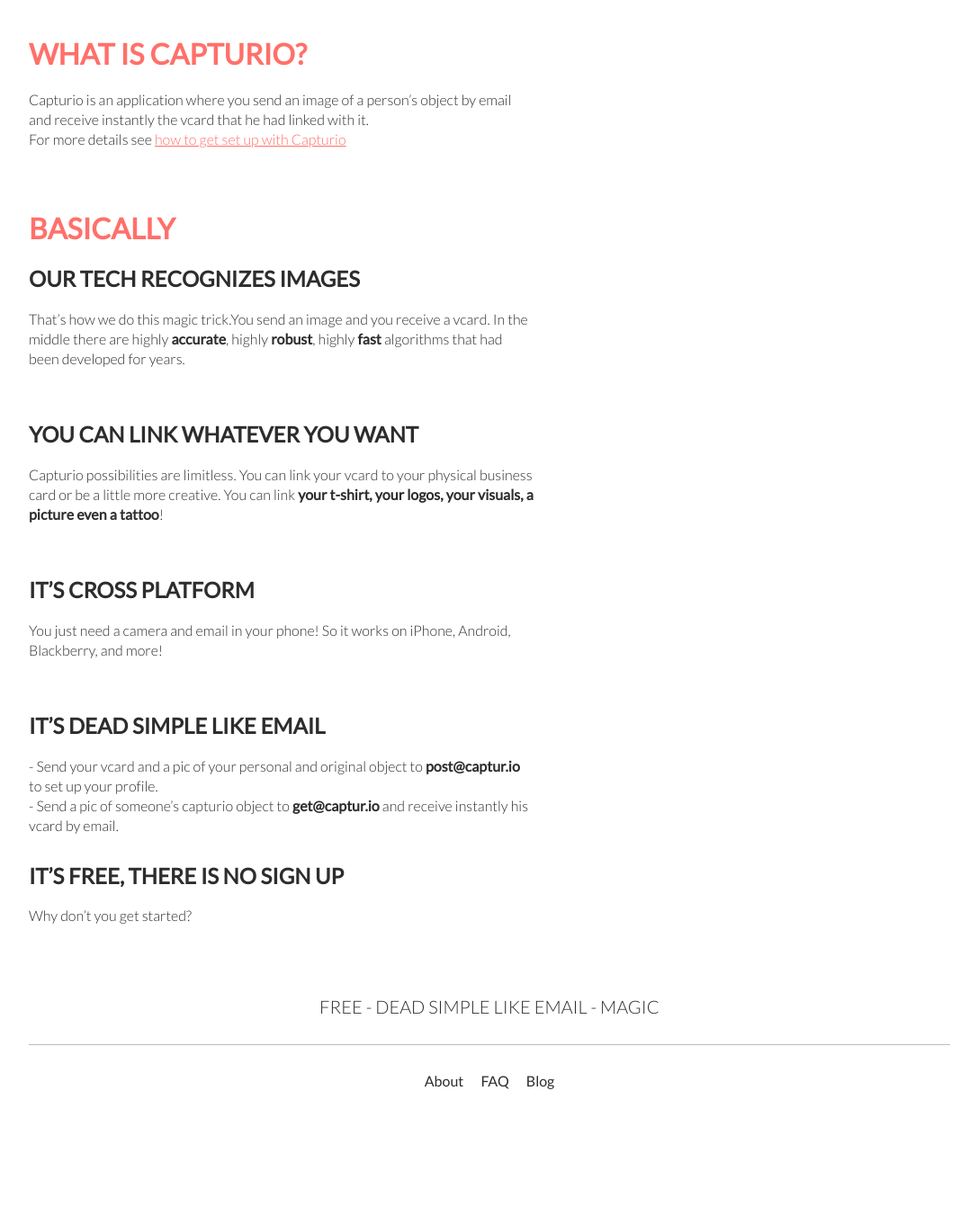
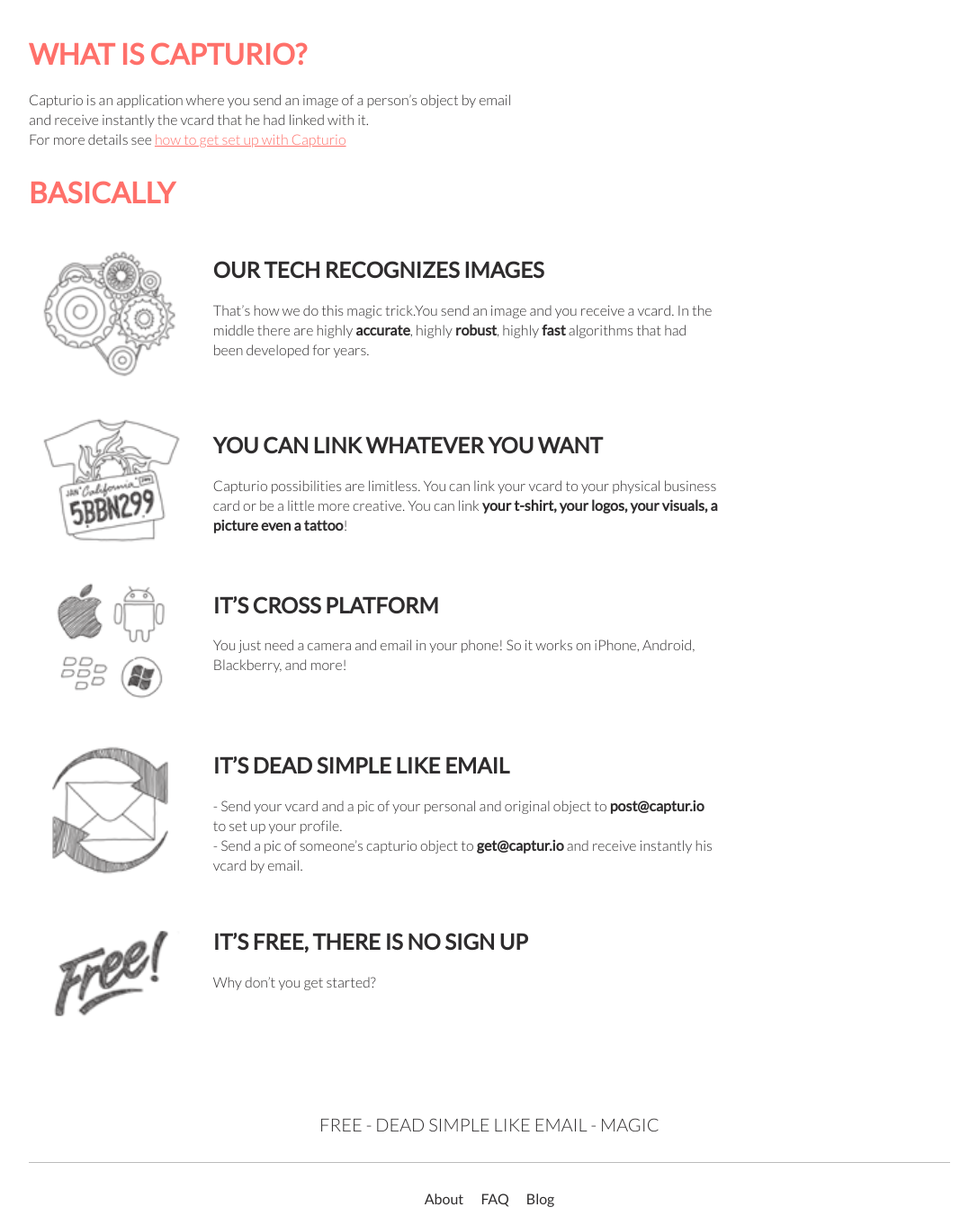
Before and after one commit to detcherry/capturio, a Python web app: template templates/what_is_capturio.html in a window 1280 px wide. Shown: the part 90-1452 px from the top of the page at 90% size, without its empty margins (96-1183 px from the left). Before the commit the page ends 1301 px from the top, so only its background shows below. Run offline with Jinja, Linux system fonts and the light colour scheme; the template is opened without the code that fills it, so the values that code supplies are empty.

Commit message:
Images added to what_is_capturio

```diff
--- a/css/secondary.css
+++ b/css/secondary.css
@@ -28,6 +28,15 @@
 .secondary_block span{
 	color:#FF706A;
 }
+
+/* ------------- WHAT IS CAPTURIO --------------- */
+
+img.what_is_capturio{
+	margin-right:2%;
+	width:18%;
+}
+
+
 
 /* ------------- TUTORIAL SECTION ---------------- */
 
--- a/templates/what_is_capturio.html
+++ b/templates/what_is_capturio.html
@@ -11,9 +11,10 @@
 		</p>
 	</div>
 </div>
+<h1 style="color:#FF706A;">BASICALLY</h1>
 <div class="secondary_block">
+	<img src="/images/rouage.png" class="what_is_capturio">
 	<div class="text">
-		<h1>BASICALLY</h1>
 		<h2>OUR TECH RECOGNIZES IMAGES</h2>
 		<p>
 			That’s how we do this magic trick.You send an image and you receive a vcard.
@@ -23,6 +24,7 @@
 	</div>
 </div>
 <div class="secondary_block">
+	<img src="/images/visuals.png" class="what_is_capturio">
 	<div class="text">
 		<h2>YOU CAN LINK WHATEVER YOU WANT</h2>
 		<p>
@@ -32,6 +34,7 @@
 	</div>
 </div>
 <div class="secondary_block">
+	<img src="/images/cross-platform.png" class="what_is_capturio">
 	<div class="text">
 		<h2>IT’S CROSS PLATFORM</h2>
 		<p>
@@ -40,12 +43,18 @@
 	</div>
 </div>
 <div class="secondary_block">
+	<img src="/images/mail-simple.png" class="what_is_capturio">
 	<div class="text">
 		<h2>IT’S DEAD SIMPLE LIKE EMAIL</h2>
 		<p>
 			- Send your vcard and a pic of your personal and original object to <strong>post@captur.io</strong> to set up your profile.<br/>
 			- Send a pic of someone’s capturio object to <strong>get@captur.io</strong> and receive instantly his vcard by email.
 		</p>
+	</div>
+</div>
+<div class="secondary_block">
+	<img src="/images/free.png" class="what_is_capturio">
+	<div class="text">
 		<h2>IT’S FREE, THERE IS NO SIGN UP</h2>
 		<p>
 			Why don’t you get started?
```
Also changed, not shown: images/cross-platform.png (added), images/free.png (added), images/mail-simple.png (added), images/rouage.png (added), images/visuals.png (added).
